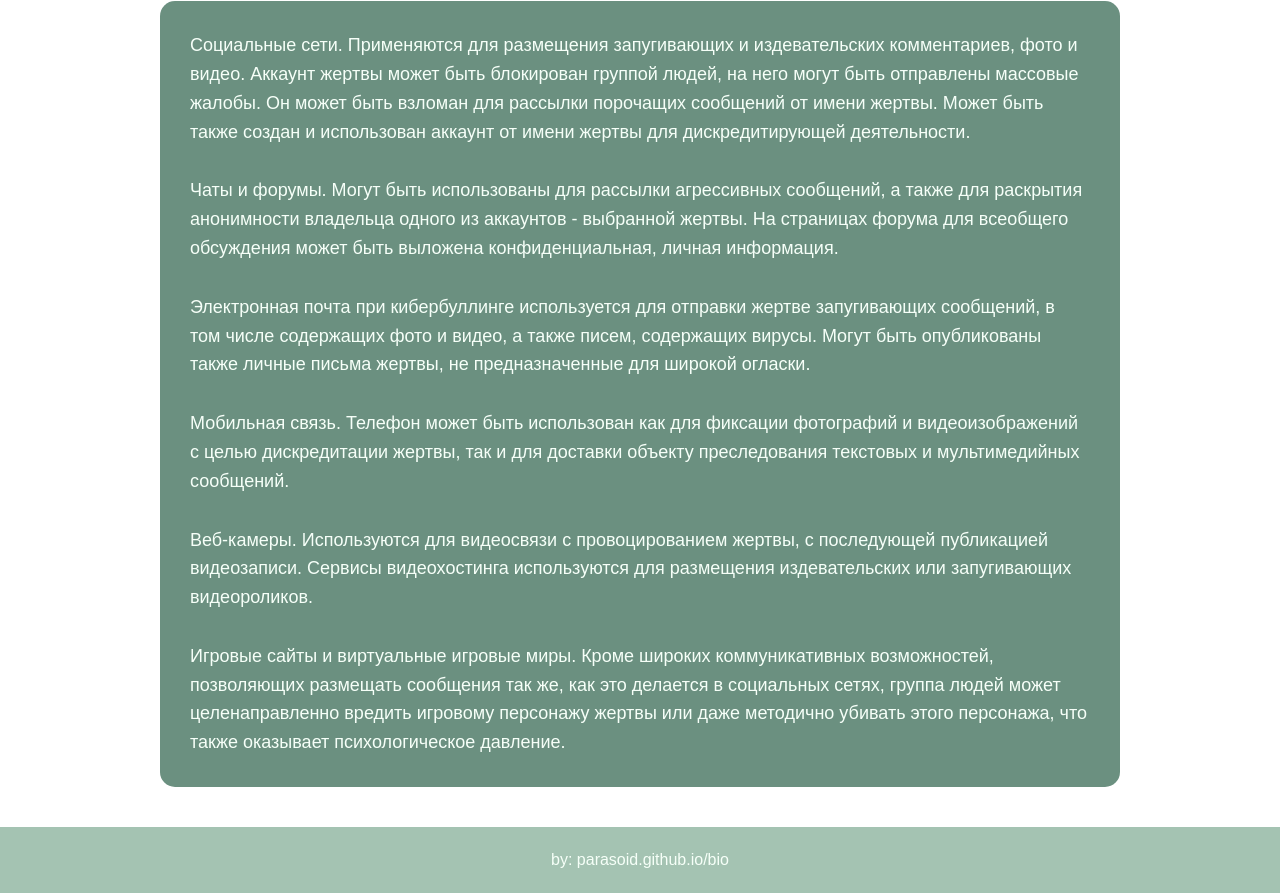
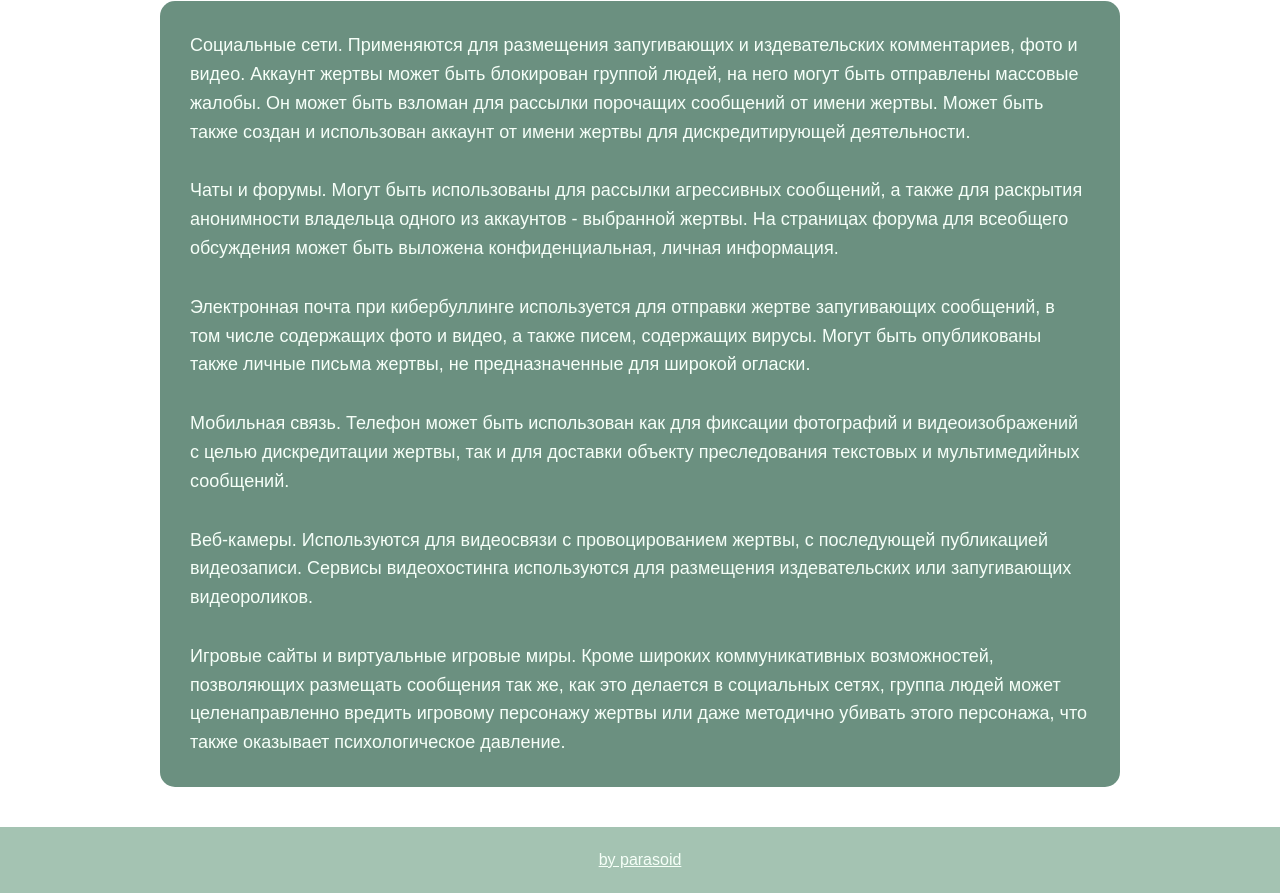
Before and after one commit to parasoid/testing, a plain HTML site: page index.html in a window 1280 px wide. Shown: the part 1016-1909 px from the top of the page. Drawn offline with Linux system fonts and the light colour scheme.

Commit message:
Update index.html

```diff
--- a/index.html
+++ b/index.html
@@ -35,7 +35,7 @@
             <p class="info">Игровые сайты и виртуальные игровые миры. Кроме широких коммуникативных возможностей, позволяющих размещать сообщения так же, как это делается в социальных сетях, группа людей может целенаправленно вредить игровому персонажу жертвы или даже методично убивать этого персонажа, что также оказывает  психологическое давление.</p>
         </div>
     </main>
-    <footer><a>by: parasoid.github.io/bio</a>
+    <footer><a href="https://parasoid.github.io/web">by parasoid</a>
     </footer>
 </body>
 </html>
```
